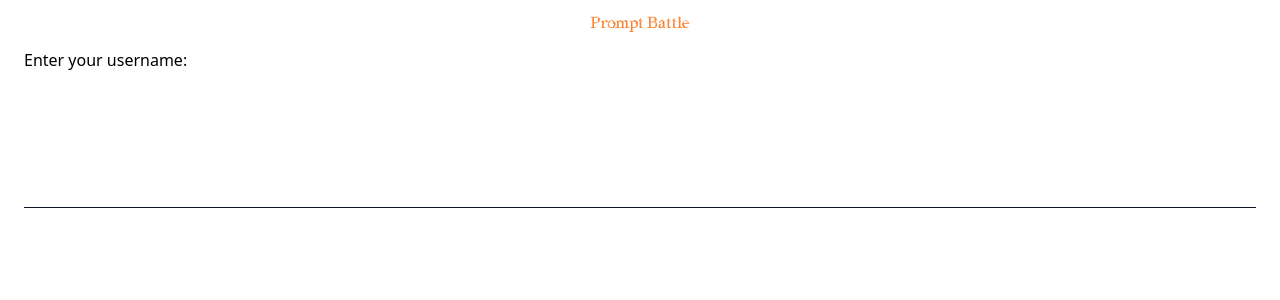
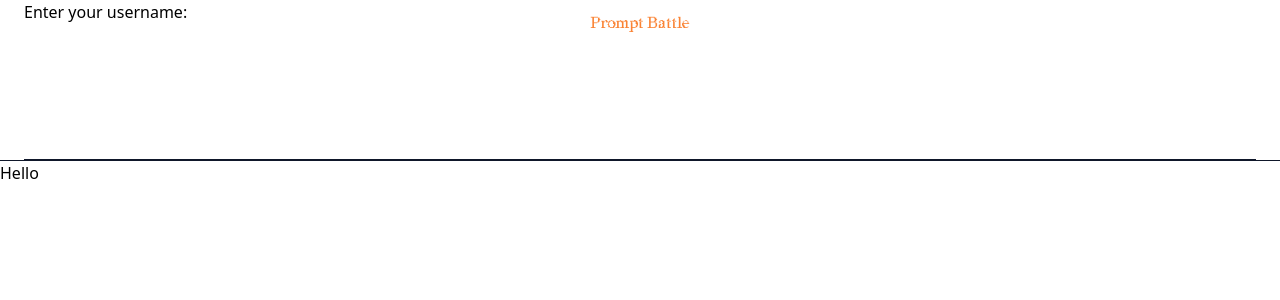
Before and after one commit to Francesco-Sch/prompt-slam, a SvelteKit app: page / in a window 1280 px wide. Shown: the top 300 px of the page. Built offline with nearby package versions, Linux system fonts and the light colour scheme.

Commit message:
Add ActionBar to the botton of page and position the user name input in center

```diff
--- /dev/null
+++ b/src/lib/layout/ActionBar.svelte
@@ -0,0 +1,3 @@
+<div class="min-h-min w-full border-t border-t-slate-900">
+	<slot />
+</div>
--- a/src/lib/layout/Header.svelte
+++ b/src/lib/layout/Header.svelte
@@ -1,7 +1,7 @@
 <script>
 </script>
 
-<header class="py-3 flex justify-center items-center">
+<header class="absolute inset-x-0 top-0 flex items-center justify-center py-3">
 	<h1
 		class="font-redaction-50 text-base text-prompt-orange hover:animate-unpixelate-font"
 	>
--- a/src/routes/+page.svelte
+++ b/src/routes/+page.svelte
@@ -1,7 +1,18 @@
-<div class="mx-6">
-	<p class="font-sans">Enter your username:</p>
-	<input
-		type="text"
-		class="mt-5 w-full border-0 border-b border-slate-900 font-redaction text-8xl focus:border-b-prompt-orange focus:outline-none focus:ring-0"
-	/>
+<script lang="ts">
+	import ActionBar from '$lib/layout/ActionBar.svelte';
+</script>
+
+<div class="flex flex-col">
+	<form class="mx-6 my-auto">
+		<label class="font-sans" for="user-name">Enter your username:</label>
+		<input
+			name="user-name"
+			type="text"
+			class="mt-5 w-full border-0 border-b border-slate-900 font-redaction text-8xl focus:border-b-prompt-orange focus:outline-none focus:ring-0"
+		/>
+	</form>
+
+	<ActionBar>
+		<p>Hello</p>
+	</ActionBar>
 </div>
--- a/tailwind.config.cjs
+++ b/tailwind.config.cjs
@@ -13,7 +13,8 @@ module.exports = {
 		},
 		extend: {
 			animation: {
-				'unpixelate-font': 'unpixelate-font-50-0 1s ease-in-out alternate'
+				'unpixelate-font':
+					'unpixelate-font-50-0 1s ease-in-out alternate forwards'
 			},
 			colors: {
 				'prompt-orange': {
```
